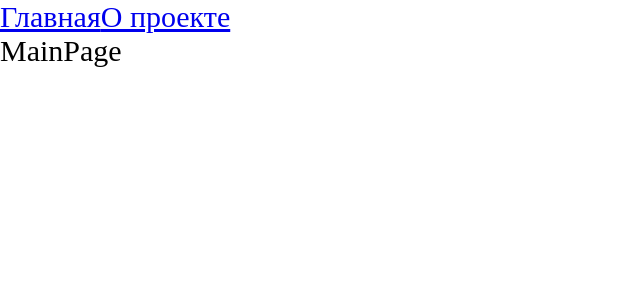
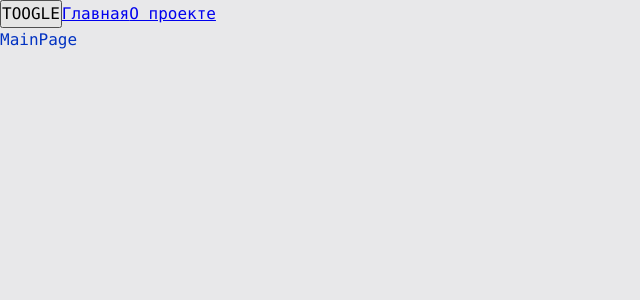
Before and after one commit to yakut54/react-try-3, a React app: page / in a window 1280 px wide. Shown: the top 300 px of the page, without its empty margins (0-640 px from the left). Built offline with nearby package versions, Linux system fonts and the light colour scheme.

Commit message:
Organization of styles. Adding themes

```diff
--- a/src/App.tsx
+++ b/src/App.tsx
@@ -1,13 +1,18 @@
-import React, {Component, Suspense} from 'react';
-import './index.scss';
+import React, {Suspense} from 'react';
+import './styles/index.scss';
 import {Link, Route, Routes} from "react-router-dom";
 import {AboutPageAsync} from "./pages/AboutPage/AboutPage.async";
 import {MainPageAsync} from "./pages/MainPage/MainPage.async"
+import {useTheme} from './theme/useTheme'
 
-export class App extends Component {
-    render() {
+
+export const App = () => {
+    const {theme, toggleTheme} = useTheme();
+
     return (
-            <div className={'app'}>
+        <div className={`app ${theme}`}>
+            <button onClick={toggleTheme}>TOOGLE</button>
+
             <Link to={'/'}>Главная</Link>
             <Link to={'/about'}>О проекте</Link>
 
@@ -20,4 +25,3 @@ export class App extends Component {
         </div>
     );
 }
-}
--- a/src/index.tsx
+++ b/src/index.tsx
@@ -1,10 +1,13 @@
 import {render} from 'react-dom';
 import {App} from "./App";
 import {BrowserRouter} from "react-router-dom";
+import {ThemeProvider} from "./theme/ThemeProvider";
 
 render(
     <BrowserRouter>
-        <App/>
+        <ThemeProvider>
+            <App/>
+        </ThemeProvider>
     </BrowserRouter>,
     document.getElementById('root')
 )
--- /dev/null
+++ b/src/styles/index.scss
@@ -0,0 +1,12 @@
+@import './reset';
+@import './variables/global';
+@import './themes/dark';
+@import './themes/normal';
+
+.app {
+  font: var(--font-m);
+
+  background-color: var(--bg-color);
+  color: var(--primary-color);
+  height: 100vh;
+}
--- a/src/index.scss
+++ b/src/styles/reset.scss
@@ -4,6 +4,6 @@
   box-sizing: border-box;
 }
 
-.app {
-  font-size: 30px;
+input, button, textarea, select {
+  font: inherit;
 }
--- /dev/null
+++ b/src/styles/themes/dark.scss
@@ -0,0 +1,6 @@
+.app.dark {
+  --bg-color: #090949;
+
+  --primary-color: #049604;
+  --secondary-color: #04ff04;
+}
--- /dev/null
+++ b/src/styles/themes/normal.scss
@@ -0,0 +1,6 @@
+.app.light {
+    --bg-color: #e8e8ea;
+
+    --primary-color: #0232c2;
+    --secondary-color: #0449e0;
+}
--- /dev/null
+++ b/src/styles/variables/global.scss
@@ -0,0 +1,11 @@
+:root{
+  --font-family-main: Consolas, 'Times New Roman', Serif;
+
+  --font-size-m: 16px;
+  --font-line-m: 24px;
+  --font-m: var(--font-size-m) / var(--font-line-m) var(--font-family-main);
+
+  --font-size-l: 24px;
+  --font-line-l: 32px;
+  --font-l: var(--font-size-l) / var(--font-line-l) var(--font-family-main);
+}
--- /dev/null
+++ b/src/theme/ThemeContext.ts
@@ -0,0 +1,13 @@
+import {Context, createContext} from "react";
+
+export enum Theme {
+    LIGHT = 'light',
+    DARK = 'dark'
+}
+
+export const ThemeContext: Context<ThemeContextProps> = createContext<ThemeContextProps>({})
+export const LOCAL_STORAGE_THEME_KEY = 'theme'
+export interface ThemeContextProps {
+    theme?: Theme
+    setTheme?: (theme: Theme) => void
+}
--- /dev/null
+++ b/src/theme/ThemeProvider.tsx
@@ -0,0 +1,18 @@
+import {LOCAL_STORAGE_THEME_KEY, Theme, ThemeContext, ThemeContextProps} from "./ThemeContext";
+import {FC, useMemo, useState} from "react";
+
+const defaultTheme = localStorage.getItem(LOCAL_STORAGE_THEME_KEY) as Theme ?? Theme.LIGHT;
+export const ThemeProvider: FC = ({children}) => {
+    const [theme, setTheme] = useState<Theme>(defaultTheme);
+
+    const defaultProps: ThemeContextProps = useMemo((): ThemeContextProps => ({
+        theme,
+        setTheme
+    }), [theme])
+
+    return (
+        <ThemeContext.Provider value={defaultProps}>
+            {children}
+        </ThemeContext.Provider>
+    );
+};
--- /dev/null
+++ b/src/theme/useTheme.ts
@@ -0,0 +1,23 @@
+import {LOCAL_STORAGE_THEME_KEY, Theme, ThemeContext} from "./ThemeContext";
+import {useContext} from "react";
+
+export interface UseThemeResult{
+    theme: Theme
+    toggleTheme: () => void
+}
+
+export function useTheme(): UseThemeResult{
+    const {theme, setTheme} = useContext(ThemeContext)
+
+
+    const toggleTheme = () => {
+        const newTheme = theme === Theme.LIGHT
+            ? Theme.DARK
+            : Theme.LIGHT
+
+        setTheme(newTheme)
+        localStorage.setItem(LOCAL_STORAGE_THEME_KEY, newTheme)
+    }
+
+    return { theme,  toggleTheme }
+}
```
Lines whose indentation alone changed are shown as unchanged.
